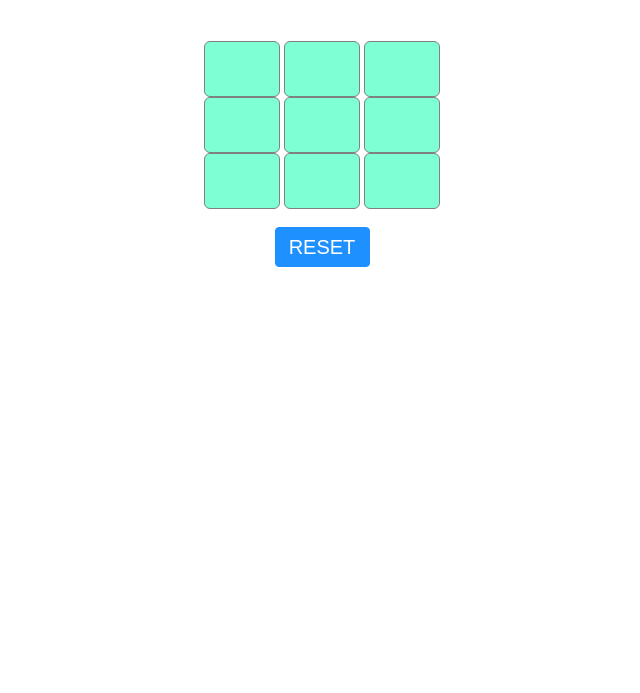
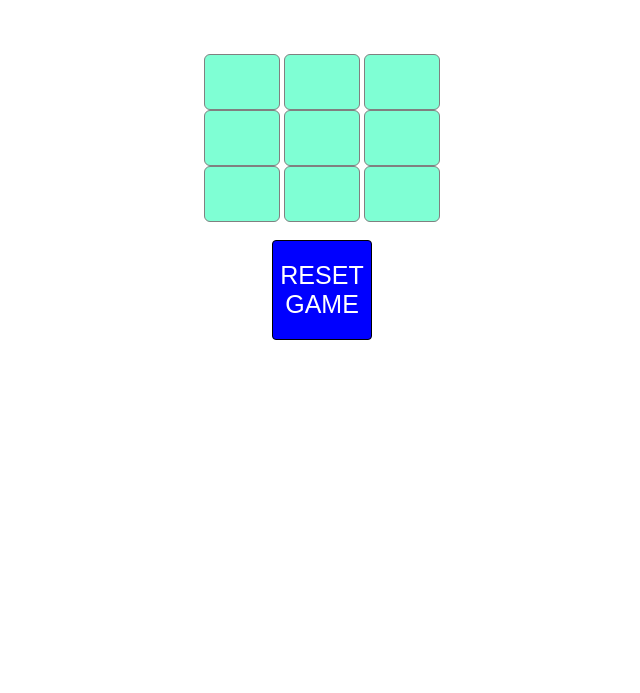
Before and after one commit to Ramya-cloud-hub/Tic-Tac-Toy, a plain HTML site: page index.html in a window 1280 px wide. Shown: the part 107-800 px from the top of the page, without its empty margins (318-958 px from the left). Drawn offline with Linux system fonts and the light colour scheme.

Commit message:
Final changes Almost done

```diff
--- a/index.html
+++ b/index.html
@@ -10,22 +10,21 @@
 	<div id="container">
 		<h1>TIC TAC TOE</h1>
 		<br><br>
-
-		<input type="text" id="box1" onclick="myfunc_3(); myfunc();" >
-		<input type="text" id="box2" onclick="myfunc_4(); myfunc();" >
-		<input type="text" id="box3" onclick="myfunc_5(); myfunc();">
+		<input type="text" id="box1" onclick="funcBox1(); myfunction();">
+		<input type="text" id="box2" onclick="funcBox2(); myfunction();">
+		<input type="text" id="box3" onclick="funcBox3(); myfunction();">
 		<br>
-		<input type="text" id="box4" onclick="myfunc_6(); myfunc();" >
-		<input type="text" id="box5" onclick="myfunc_7(); myfunc();" >
-		<input type="text" id="box6" onclick="myfunc_8(); myfunc();">
+		<input type="text" id="box4" onclick="funcBox4(); myfunction();">
+		<input type="text" id="box5" onclick="funcBox5(); myfunction();">
+		<input type="text" id="box6" onclick="funcBox6(); myfunction();">
 		<br>
-		<input type="text" id="box7" onclick="myfunc_9(); myfunc();">
-		<input type="text" id="box8" onclick="myfunc_10();myfunc();">
-		<input type="text" id="box9" onclick="myfunc_11();myfunc();">
+		<input type="text" id="box7" onclick="funcBox7(); myfunction();">
+		<input type="text" id="box8" onclick="funcBox8();myfunction();">
+		<input type="text" id="box9" onclick="funcBox9();myfunction();">
 		<br><br>
 
-		<button id="button" onclick="myfunc_2()">
-			RESET
+		<button id="button" onclick="myResetFunction()">
+			RESET GAME
 		</button>
 
 		<br><br>
--- a/script.js
+++ b/script.js
@@ -1,4 +1,4 @@
-function myfunc() {
+function myfunction() {
 	var box1, box1, box3, box4, box5, box6, box7, box8, box9;
 	box1 = document.getElementById("box1").value;
 	box2 = document.getElementById("box2").value;
@@ -10,94 +10,46 @@ function myfunc() {
 	box8 = document.getElementById("box8").value;
 	box9 = document.getElementById("box9").value;
 
-	// Checking if Player X won or not and after that disable the remaining cells
+	// Checking if Player X won or not a
 	if ((box1 == 'x' || box1 == 'X') && (box2 == 'x' ||
 		box2 == 'X') && (box3 == 'x' || box3 == 'X')) {
 		document.getElementById('printResult')
-			.innerHTML = "Player X won";
-		document.getElementById("box4").disabled = true;
-		document.getElementById("box5").disabled = true;
-		document.getElementById("box6").disabled = true;
-		document.getElementById("box7").disabled = true;
-		document.getElementById("box8").disabled = true;
-		document.getElementById("box9").disabled = true;
+			.innerHTML = "Congratulation Player X won";
 	}
 	else if ((box1 == 'x' || box1 == 'X') && (box4 == 'x' ||
 		box4 == 'X') && (box7 == 'x' || box7 == 'X')) {
 		document.getElementById('printResult')
-			.innerHTML = "Player X won";
-		document.getElementById("box2").disabled = true;
-		document.getElementById("box3").disabled = true;
-		document.getElementById("box5").disabled = true;
-		document.getElementById("box6").disabled = true;
-		document.getElementById("box8").disabled = true;
-		document.getElementById("box9").disabled = true;
+			.innerHTML = "Congratulation Player X won";
 	}
 	else if ((box7 == 'x' || box7 == 'X') && (box8 == 'x' ||
 		box8 == 'X') && (box9 == 'x' || box9 == 'X')) {
 		document.getElementById('printResult')
-			.innerHTML = "Player X won";
-		document.getElementById("box1").disabled = true;
-		document.getElementById("box2").disabled = true;
-		document.getElementById("box3").disabled = true;
-		document.getElementById("box4").disabled = true;
-		document.getElementById("box5").disabled = true;
-		document.getElementById("box6").disabled = true;
+			.innerHTML = "Congratulation Player X won";
 	}
 	else if ((box3 == 'x' || box3 == 'X') && (box6 == 'x' ||
 		box6 == 'X') && (box9 == 'x' || box9 == 'X')) {
 		document.getElementById('printResult')
-			.innerHTML = "Player X won";
-		document.getElementById("box1").disabled = true;
-		document.getElementById("box2").disabled = true;
-		document.getElementById("box4").disabled = true;
-		document.getElementById("box5").disabled = true;
-		document.getElementById("box7").disabled = true;
-		document.getElementById("box8").disabled = true;
+			.innerHTML = "Congratulation Player X won";
 	}
 	else if ((box1 == 'x' || box1 == 'X') && (box5 == 'x' ||
 		box5 == 'X') && (box9 == 'x' || box9 == 'X')) {
 		document.getElementById('printResult')
-			.innerHTML = "Player X won";
-		document.getElementById("box2").disabled = true;
-		document.getElementById("box3").disabled = true;
-		document.getElementById("box4").disabled = true;
-		document.getElementById("box6").disabled = true;
-		document.getElementById("box7").disabled = true;
-		document.getElementById("box8").disabled = true;
+			.innerHTML = "Congratulation Player X won";
 	}
 	else if ((box3 == 'x' || box3 == 'X') && (box5 == 'x' ||
 		box5 == 'X') && (box7 == 'x' || box7 == 'X')) {
 		document.getElementById('printResult')
-			.innerHTML = "Player X won";
-		document.getElementById("box1").disabled = true;
-		document.getElementById("box2").disabled = true;
-		document.getElementById("box4").disabled = true;
-		document.getElementById("box6").disabled = true;
-		document.getElementById("box8").disabled = true;
-		document.getElementById("box9").disabled = true;
+			.innerHTML = "Congratulation Player X won";
 	}
 	else if ((box2 == 'x' || box2 == 'X') && (box5 == 'x' ||
 		box5 == 'X') && (box8 == 'x' || box8 == 'X')) {
 		document.getElementById('printResult')
-			.innerHTML = "Player X won";
-		document.getElementById("box1").disabled = true;
-		document.getElementById("box3").disabled = true;
-		document.getElementById("box4").disabled = true;
-		document.getElementById("box6").disabled = true;
-		document.getElementById("box7").disabled = true;
-		document.getElementById("box9").disabled = true;
+			.innerHTML = "Congratulation Player X won";
 	}
 	else if ((box4 == 'x' || box4 == 'X') && (box5 == 'x' ||
 		box5 == 'X') && (box6 == 'x' || box6 == 'X')) {
 		document.getElementById('printResult')
-			.innerHTML = "Player X won";
-		document.getElementById("box1").disabled = true;
-		document.getElementById("box2").disabled = true;
-		document.getElementById("box3").disabled = true;
-		document.getElementById("box7").disabled = true;
-		document.getElementById("box8").disabled = true;
-		document.getElementById("box9").disabled = true;
+			.innerHTML = "Congratulation Player X won";
 	}
 
 
@@ -105,90 +57,42 @@ function myfunc() {
 	else if ((box1 == '0' || box1 == '0') && (box2 == '0' ||
 		box2 == '0') && (box3 == '0' || box3 == '0')) {
 		document.getElementById('printResult')
-			.innerHTML = "Player 0 won";
-		document.getElementById("box4").disabled = true;
-		document.getElementById("box5").disabled = true;
-		document.getElementById("box6").disabled = true;
-		document.getElementById("box7").disabled = true;
-		document.getElementById("box8").disabled = true;
-		document.getElementById("box9").disabled = true;
+			.innerHTML = "Congratulation Player 0 won";
 	}
 	else if ((box1 == '0' || box1 == '0') && (box4 == '0' ||
 		box4 == '0') && (box7 == '0' || box7 == '0')) {
 		document.getElementById('printResult')
-			.innerHTML = "Player 0 won";
-		document.getElementById("box2").disabled = true;
-		document.getElementById("box3").disabled = true;
-		document.getElementById("box5").disabled = true;
-		document.getElementById("box6").disabled = true;
-		document.getElementById("box8").disabled = true;
-		document.getElementById("box9").disabled = true;
+			.innerHTML = "Congratulation Player 0 won";
 	}
 	else if ((box7 == '0' || box7 == '0') && (box8 == '0' ||
 		box8 == '0') && (box9 == '0' || box9 == '0')) {
 		document.getElementById('printResult')
-			.innerHTML = "Player 0 won";
-		document.getElementById("box1").disabled = true;
-		document.getElementById("box2").disabled = true;
-		document.getElementById("box3").disabled = true;
-		document.getElementById("box4").disabled = true;
-		document.getElementById("box5").disabled = true;
-		document.getElementById("box6").disabled = true;
+			.innerHTML = "Congratulation Player 0 won";
 	}
 	else if ((box3 == '0' || box3 == '0') && (box6 == '0' ||
 		box6 == '0') && (box9 == '0' || box9 == '0')) {
 		document.getElementById('printResult')
-			.innerHTML = "Player 0 won";
-		document.getElementById("box1").disabled = true;
-		document.getElementById("box2").disabled = true;
-		document.getElementById("box4").disabled = true;
-		document.getElementById("box5").disabled = true;
-		document.getElementById("box7").disabled = true;
-		document.getElementById("box8").disabled = true;
+			.innerHTML = "Congratulation Player 0 won";
 	}
 	else if ((box1 == '0' || box1 == '0') && (box5 == '0' ||
 		box5 == '0') && (box9 == '0' || box9 == '0')) {
 		document.getElementById('printResult')
-			.innerHTML = "Player 0 won";
-		document.getElementById("box2").disabled = true;
-		document.getElementById("box3").disabled = true;
-		document.getElementById("box4").disabled = true;
-		document.getElementById("box6").disabled = true;
-		document.getElementById("box7").disabled = true;
-		document.getElementById("box8").disabled = true;
+			.innerHTML = "Congratulation Player 0 won";
 	}
 	else if ((box3 == '0' || box3 == '0') && (box5 == '0' ||
 		box5 == '0') && (box7 == '0' || box7 == '0')) {
 		document.getElementById('printResult')
-			.innerHTML = "Player 0 won";
-		document.getElementById("box1").disabled = true;
-		document.getElementById("box2").disabled = true;
-		document.getElementById("box4").disabled = true;
-		document.getElementById("box6").disabled = true;
-		document.getElementById("box8").disabled = true;
-		document.getElementById("box9").disabled = true;
+			.innerHTML = "Congratulation Player 0 won";
 	}
 	else if ((box2 == '0' || box2 == '0') && (box5 == '0' ||
 		box5 == '0') && (box8 == '0' || box8 == '0')) {
 		document.getElementById('printResult')
-			.innerHTML = "Player 0 won";
-		document.getElementById("box1").disabled = true;
-		document.getElementById("box3").disabled = true;
-		document.getElementById("box4").disabled = true;
-		document.getElementById("box6").disabled = true;
-		document.getElementById("box7").disabled = true;
-		document.getElementById("box9").disabled = true;
+			.innerHTML = "Congratulation Player 0 won";
 	}
 	else if ((box4 == '0' || box4 == '0') && (box5 == '0' ||
 		box5 == '0') && (box6 == '0' || box6 == '0')) {
 		document.getElementById('printResult')
-			.innerHTML = "Player 0 won";
-		document.getElementById("box1").disabled = true;
-		document.getElementById("box2").disabled = true;
-		document.getElementById("box3").disabled = true;
-		document.getElementById("box7").disabled = true;
-		document.getElementById("box8").disabled = true;
-		document.getElementById("box9").disabled = true;
+			.innerHTML = "Congratulation Player 0 won";
 	}
 	else {
 		// Here, Printing Result
@@ -204,7 +108,7 @@ function myfunc() {
 }
 
 // Function to reset all the boxes to empty
-function myfunc_2() {
+function myResetFunction() {
 	location.reload();
 	document.getElementById('box1').value = '';
 	document.getElementById("box2").value = '';
@@ -221,119 +125,102 @@ function myfunc_2() {
 
 // and put accordingly value X or 0
 flag = 1;
-function myfunc_3() {
+function funcBox1() {
 	if (flag == 1) {
 		document.getElementById("box1").value = "X";
-		document.getElementById("box1").disabled = true;
 		flag = 0;
 	}
 	else {
 		document.getElementById("box1").value = "0";
-		document.getElementById("box1").disabled = true;
+
 		flag = 1;
 	}
 }
 
-function myfunc_4() {
+function funcBox2() {
 	if (flag == 1) {
 		document.getElementById("box2").value = "X";
-		document.getElementById("box2").disabled = true;
 		flag = 0;
 	}
 	else {
 		document.getElementById("box2").value = "0";
-		document.getElementById("box2").disabled = true;
 		flag = 1;
 	}
 }
 
-function myfunc_5() {
+function funcBox3() {
 	if (flag == 1) {
 		document.getElementById("box3").value = "X";
-		document.getElementById("box3").disabled = true;
 		flag = 0;
 	}
 	else {
 		document.getElementById("box3").value = "0";
-		document.getElementById("box3").disabled = true;
 		flag = 1;
 	}
 }
 
-function myfunc_6() {
+function funcBox4() {
 	if (flag == 1) {
 		document.getElementById("box4").value = "X";
-		document.getElementById("box4").disabled = true;
 		flag = 0;
 	}
 	else {
 		document.getElementById("box4").value = "0";
-		document.getElementById("box4").disabled = true;
 		flag = 1;
 	}
 }
 
-function myfunc_7() {
+function funcBox5() {
 	if (flag == 1) {
 		document.getElementById("box5").value = "X";
-		document.getElementById("box5").disabled = true;
 		flag = 0;
 	}
 	else {
 		document.getElementById("box5").value = "0";
-		document.getElementById("box5").disabled = true;
 		flag = 1;
 	}
 }
 
-function myfunc_8() {
+function funcBox6() {
 	if (flag == 1) {
 		document.getElementById("box6").value = "X";
-		document.getElementById("box6").disabled = true;
 		flag = 0;
 	}
 	else {
 		document.getElementById("box6").value = "0";
-		document.getElementById("box6").disabled = true;
 		flag = 1;
 	}
 }
 
-function myfunc_9() {
+function funcBox7() {
 	if (flag == 1) {
 		document.getElementById("box7").value = "X";
-		document.getElementById("box7").disabled = true;
 		flag = 0;
 	}
 	else {
 		document.getElementById("box7").value = "0";
-		document.getElementById("box7").disabled = true;
 		flag = 1;
 	}
 }
 
-function myfunc_10() {
+function funcBox8() {
 	if (flag == 1) {
 		document.getElementById("box8").value = "X";
-		document.getElementById("box8").disabled = true;
 		flag = 0;
 	}
 	else {
 		document.getElementById("box8").value = "0";
-		document.getElementById("box8").disabled = true;
 		flag = 1;
 	}
 }
 
-function myfunc_11() {
+function funcBox9() {
 	if (flag == 1) {
 		document.getElementById("box9").value = "X";
-		document.getElementById("box9").disabled = true;
 		flag = 0;
 	}
 	else {
 		document.getElementById("box9").value = "0";
-		document.getElementById("box9").disabled = true;
 		flag = 1;
 	}
 }
--- a/style.css
+++ b/style.css
@@ -1,8 +1,11 @@
+body {
+  font-family: "Arial", sans-serif;
+  text-align: center;
+}
 h1 {
 		color: blue;
-		font-size: 45px;
+		font-size: 50px;
 	}
-
 	#box1, #box2, #box3, #box4, #box5,
 	#box6, #box7, #box8, #box9 {
 		width: 70px;
@@ -14,41 +17,24 @@ h1 {
 		text-align: center;
     background-color: aquamarine;
 	}
-
-	/* Reset Button */
 	#button {
 		box-sizing: border-box;
-		width: 95px;
-		height: 40px;
-		border: 1px solid dodgerblue;
+		width: 100px;
+		height: 100px;
+    cursor: pointer;
+		border: 1px solid black;
 		margin: auto;
 		border-radius: 4px;
-		font-family: sans-serif;
-		background-color: dodgerblue;
+		background-color: blue;
 		color: white;
-		font-size: 20px;
-		cursor: pointer;
+		font-size: 25px;
+
 	}
 
-	/* Player turn space */
 	#printResult {
-		font-family: Verdana,
-			Geneva, Tahoma, sans-serif;
-
-		color: dodgerblue;
-		font-size: 20px;
+		color: red;
+		font-size: 45px;
 	}
-
-	/* Main Container */
 	#container {
 		text-align: center;
 	}
-
-	/* Game Instruction Text */
-	#ins {
-		font-family: Verdana,
-			Geneva, Tahoma, sans-serif;
-
-		color: dodgerblue;
-		font-size: 17px;
-	}
```
